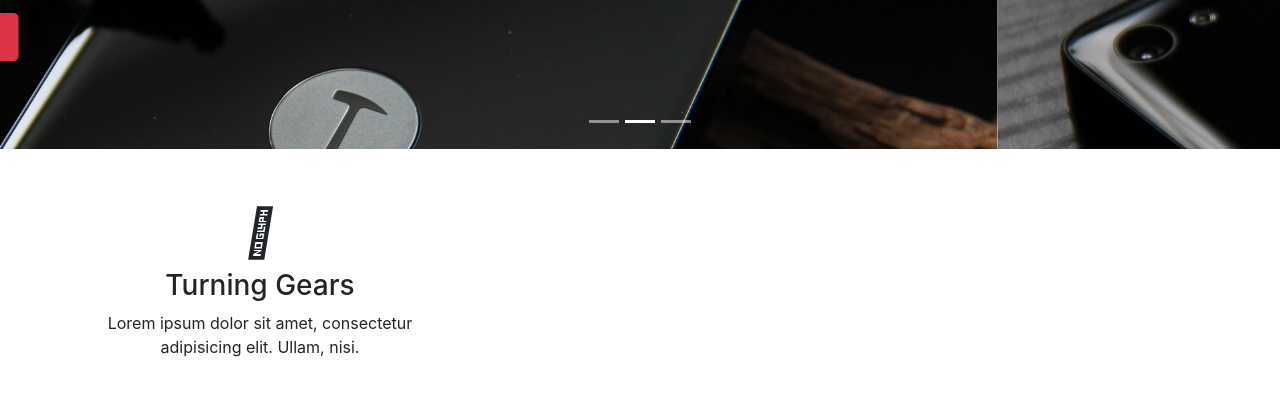
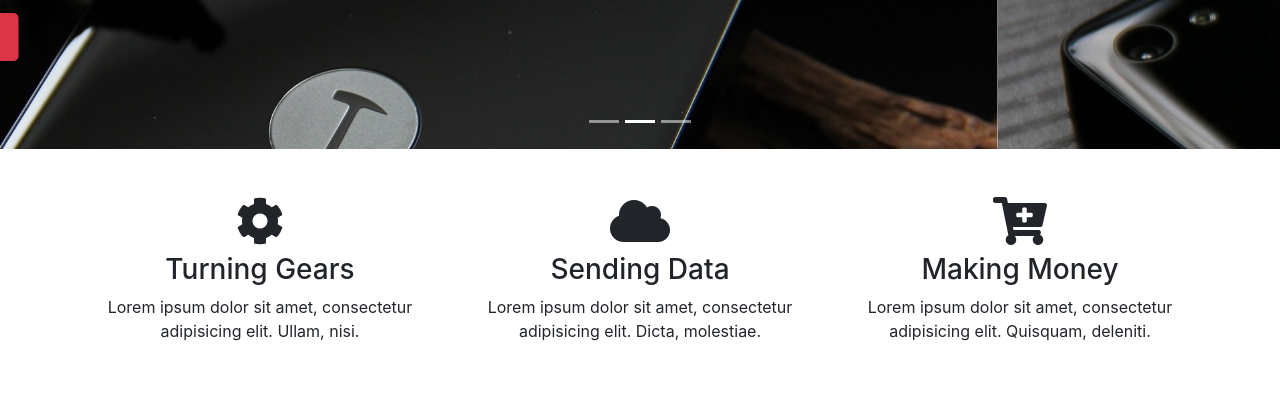
Before and after one commit to alexgooner12/glozzom-bootstrap, a plain HTML site: page index.html in a window 1280 px wide. Shown: the part 357-752 px from the top of the page. Drawn offline with nearby package versions, Linux system fonts and the light colour scheme.

Commit message:
Add social icons, h3 heading and paragraph to columns.

```diff
--- a/index.html
+++ b/index.html
@@ -93,15 +93,19 @@
       <div class="container">
           <div class="row">
               <div class="col-md-4 mb-4 text-center">
-                 <i class="fase fa-cog fa-3x mb-2"></i>
+                 <i class="fas fa-cog fa-3x mb-2"></i>
                  <h3>Turning Gears</h3>
                  <p>Lorem ipsum dolor sit amet, consectetur adipisicing elit. Ullam, nisi.</p>
               </div>
               <div class="col-md-4 mb-4 text-center">
-
+                 <i class="fas fa-cloud fa-3x mb-2"></i>
+                 <h3>Sending Data</h3>
+                 <p>Lorem ipsum dolor sit amet, consectetur adipisicing elit. Dicta, molestiae.</p>
               </div>
               <div class="col-md-4 mb-4 text-center">
-
+                 <i class="fas fa-cart-plus fa-3x mb-2"></i>
+                 <h3>Making Money</h3>
+                 <p>Lorem ipsum dolor sit amet, consectetur adipisicing elit. Quisquam, deleniti.</p>
               </div>
           </div>
       </div>
```
